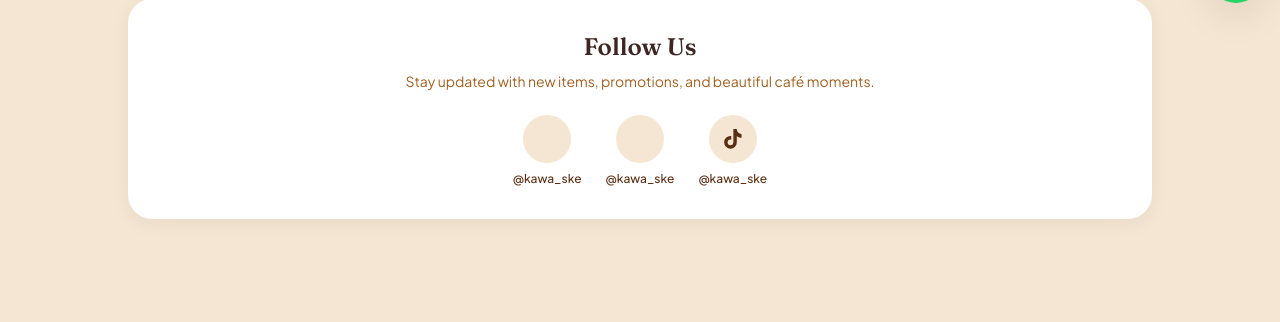
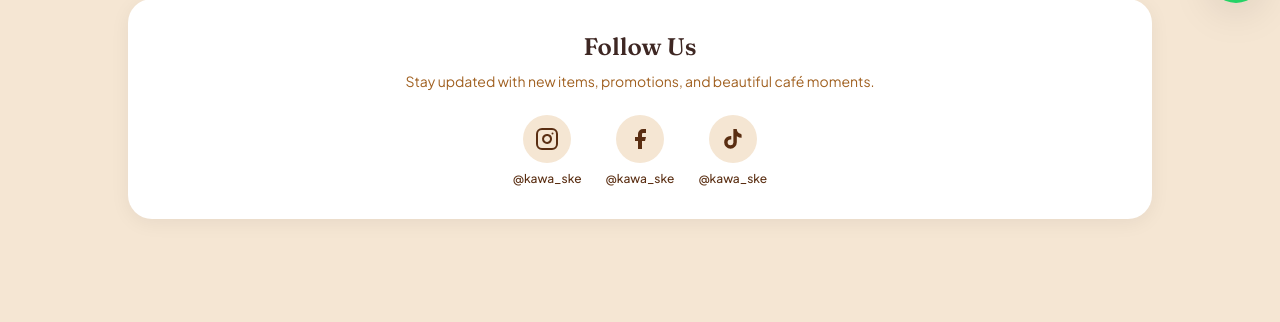
Before and after one commit to cybertechocean/kawas, a Django app: page /contact/ in a window 1280 px wide. Shown: the part 773-1095 px from the top of the page. Run offline with Django 5.2, Linux system fonts and the light colour scheme; data comes from the database, SQL or seed files in the repository; data that the repository does not hold is empty; some libraries are stand-ins or nearby versions.

Commit message:
Add targeted element asset and update contact page template
Replit-Commit-Author: Agent

```diff
--- a/templates/pages/contact.html
+++ b/templates/pages/contact.html
@@ -63,13 +63,13 @@
       <div class="flex items-center justify-center gap-6">
         <a href="https://instagram.com/kawa_ske" target="_blank" class="flex flex-col items-center gap-2 text-espresso-700 dark:text-latte/70 hover:text-gold transition-colors group">
           <div class="w-12 h-12 rounded-full bg-espresso-100 dark:bg-espresso-800 flex items-center justify-center group-hover:bg-gold transition-colors">
-            <i data-lucide="instagram" class="w-6 h-6"></i>
+            <svg class="w-6 h-6" viewBox="0 0 24 24" fill="none" stroke="currentColor" stroke-width="2" stroke-linecap="round" stroke-linejoin="round"><rect x="2" y="2" width="20" height="20" rx="5" ry="5"/><path d="M16 11.37A4 4 0 1112.63 8 4 4 0 0116 11.37z"/><line x1="17.5" y1="6.5" x2="17.51" y2="6.5"/></svg>
           </div>
           <span class="text-xs font-medium">@kawa_ske</span>
         </a>
         <a href="https://facebook.com/kawa_ske" target="_blank" class="flex flex-col items-center gap-2 text-espresso-700 dark:text-latte/70 hover:text-gold transition-colors group">
           <div class="w-12 h-12 rounded-full bg-espresso-100 dark:bg-espresso-800 flex items-center justify-center group-hover:bg-gold transition-colors">
-            <i data-lucide="facebook" class="w-6 h-6"></i>
+            <svg class="w-6 h-6" viewBox="0 0 24 24" fill="currentColor"><path d="M18 2h-3a5 5 0 00-5 5v3H7v4h3v8h4v-8h3l1-4h-4V7a1 1 0 011-1h3z"/></svg>
           </div>
           <span class="text-xs font-medium">@kawa_ske</span>
         </a>
```
Also changed, not shown: attached_assets/targeted_element_1784458745684.png (added).
